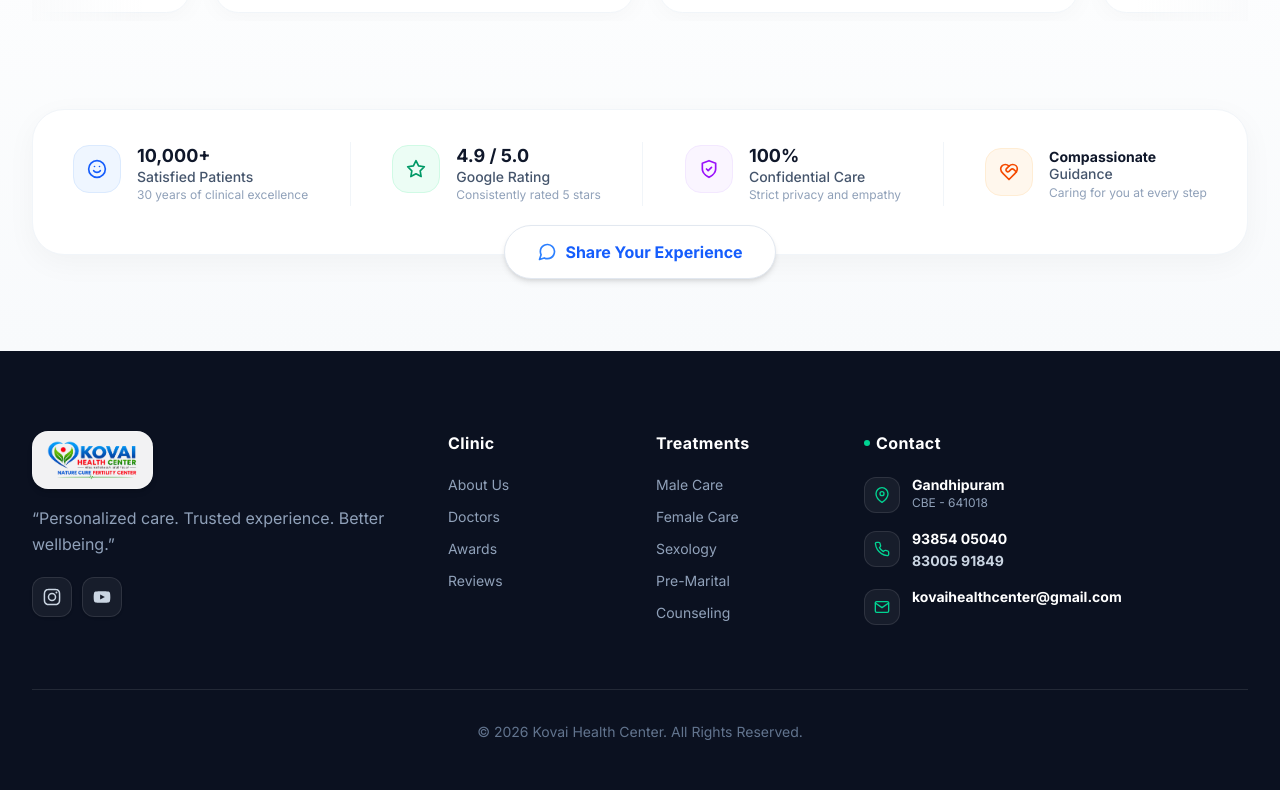
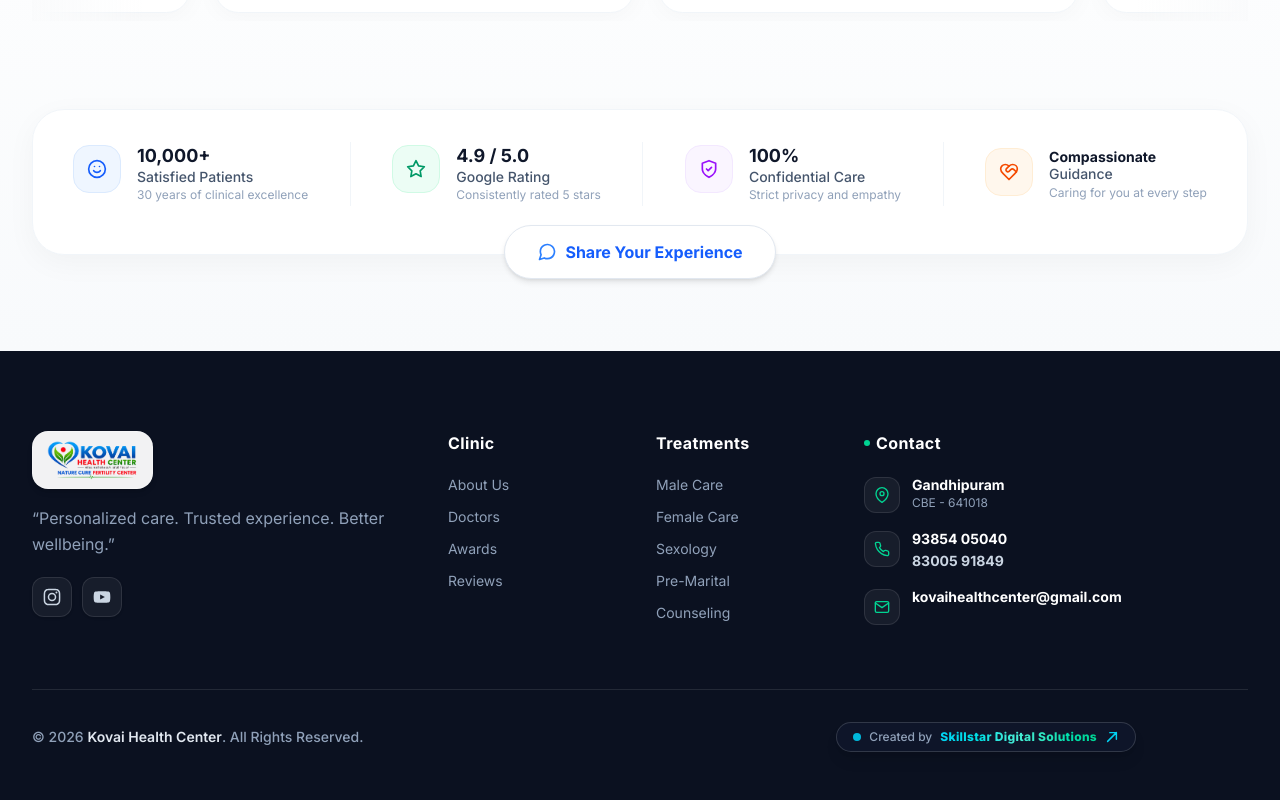
Before and after one commit to skillstar66-star/fertility-center-, a Next.js app: page / in a window 1280 px wide. Shown: the part 7943-8743 px from the top of the page. Built offline with nearby package versions, Linux system fonts and the light colour scheme.

Commit message:
feat: complete updates and seo optimization

```diff
--- a/src/components/Footer.tsx
+++ b/src/components/Footer.tsx
@@ -167,8 +167,36 @@
         </div>
 
         {/* Copyright Bar */}
-        <div className="border-t border-white/10 pt-6 sm:pt-8 text-center text-xs sm:text-sm text-slate-500">
-          <p>© {new Date().getFullYear()} Kovai Health Center. All Rights Reserved.</p>
+        <div className="border-t border-white/10 pt-6 sm:pt-8 flex flex-col md:flex-row items-center justify-between gap-4 text-center md:text-left text-xs sm:text-sm text-slate-400 md:pr-28 pb-8 sm:pb-0">
+          <p className="font-medium text-slate-400">
+            © {new Date().getFullYear()} <span className="text-slate-200 font-semibold">Kovai Health Center</span>. All Rights Reserved.
+          </p>
+
+          <a
+            href="https://www.skillstardigitalsolutions.com"
+            target="_blank"
+            rel="noopener noreferrer"
+            className="inline-flex items-center gap-2 px-4 py-1.5 rounded-full bg-slate-900/90 hover:bg-slate-900 text-xs text-slate-300 border border-white/15 hover:border-cyan-400/60 shadow-lg hover:shadow-cyan-500/25 transition-all duration-300 group transform hover:-translate-y-0.5"
+            title="Skillstar Digital Solutions - Web Development & Digital Solutions"
+          >
+            <span className="flex h-2 w-2 relative">
+              <span className="animate-ping absolute inline-flex h-full w-full rounded-full bg-cyan-400 opacity-75"></span>
+              <span className="relative inline-flex rounded-full h-2 w-2 bg-cyan-500"></span>
+            </span>
+            <span className="text-slate-400 font-medium text-[11px] sm:text-xs">Created by</span>
+            <span className="font-extrabold bg-gradient-to-r from-cyan-400 via-teal-300 to-emerald-400 bg-clip-text text-transparent tracking-wide text-[11px] sm:text-xs group-hover:brightness-125 transition-all">
+              Skillstar Digital Solutions
+            </span>
+            <svg
+              className="w-3.5 h-3.5 text-cyan-400 group-hover:text-white group-hover:translate-x-0.5 group-hover:-translate-y-0.5 transition-all"
+              fill="none"
+              viewBox="0 0 24 24"
+              stroke="currentColor"
+              strokeWidth="2.5"
+            >
+              <path strokeLinecap="round" strokeLinejoin="round" d="M4.5 19.5l15-15m0 0H8.25m11.25 0v11.25" />
+            </svg>
+          </a>
         </div>
       </div>
     </footer>
```
